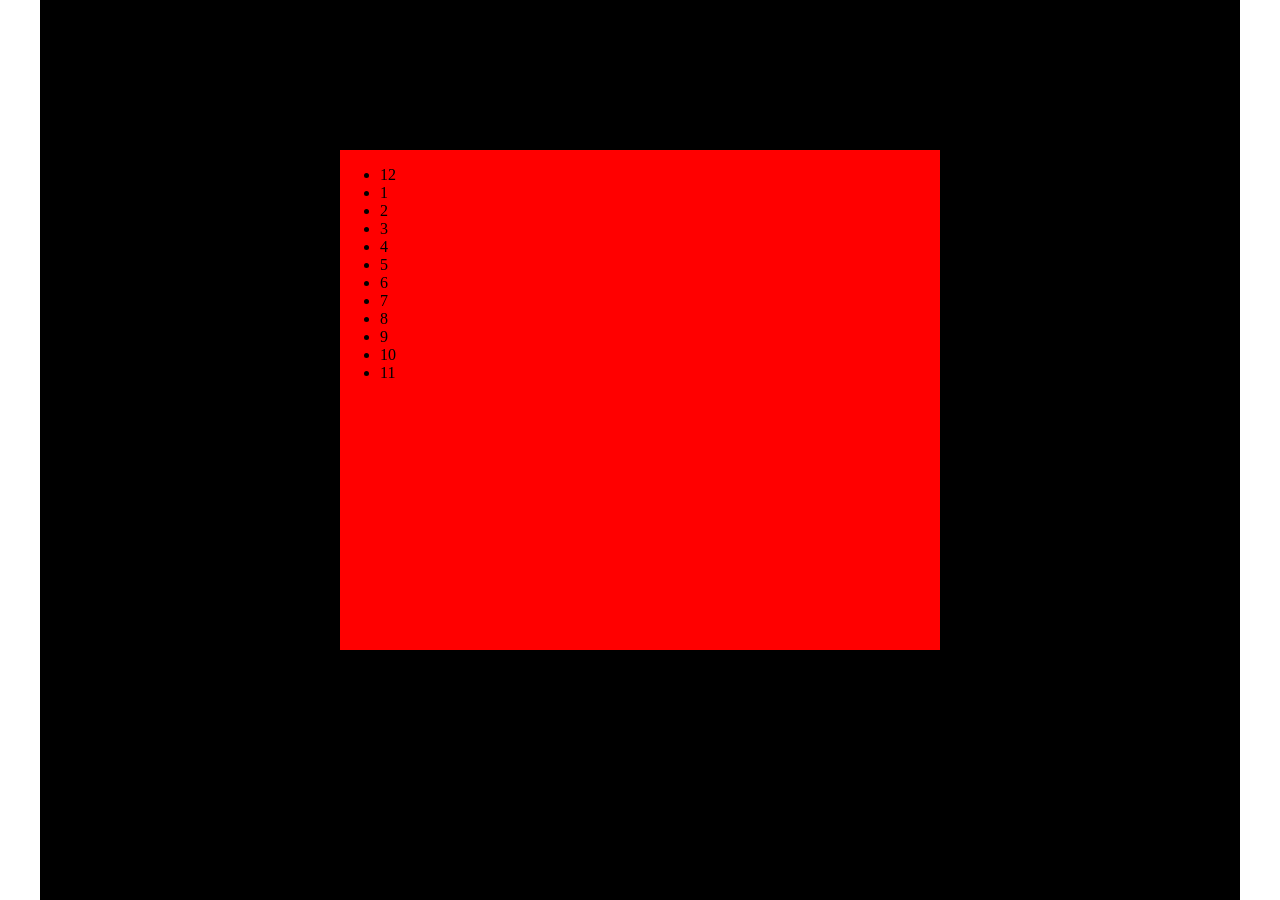
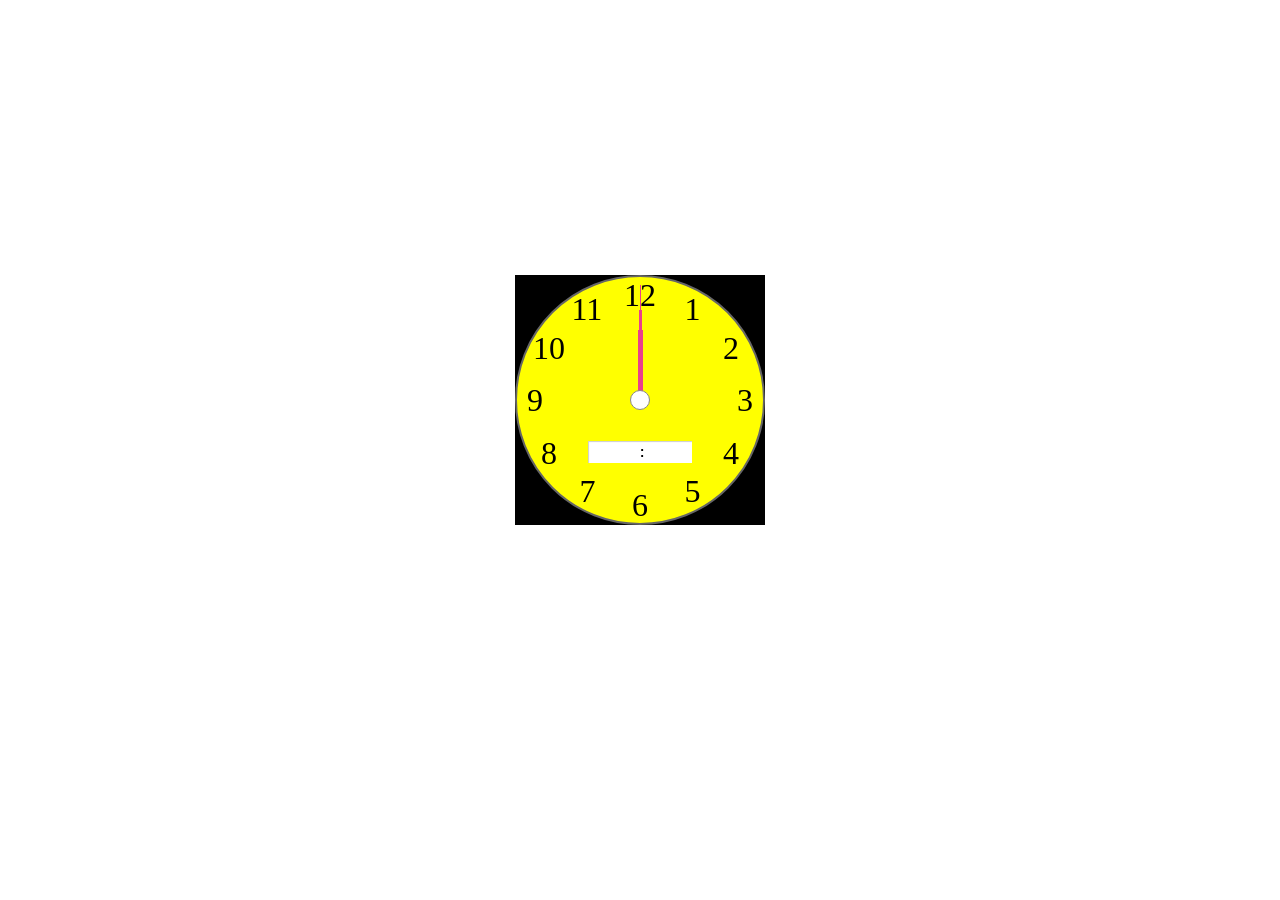
Before and after one commit to senryo0909/clock, a plain HTML site: page index.html in a window 1280 px wide. After the commit the page ends 800 px from the top, so only its background shows below. Drawn offline with Linux system fonts and the light colour scheme.

Commit message:
Del:update new clock

```diff
--- a/index.html
+++ b/index.html
@@ -4,28 +4,39 @@
     <meta charset="UTF-8">
     <meta http-equiv="X-UA-Compatible" content="IE=edge">
     <meta name="viewport" content="width=device-width, initial-scale=1.0">
-    <link rel="stylesheet" href="./style/style.css">
+    <link rel="stylesheet" href="./style.css">
     <title>Document</title>
 </head>
 <body>
-    <div class="main">
-        <div class="round">
-            <ul class="outNumber">
-                <li class="numbers">12</li>
-                <li class="numbers">1</li>
-                <li class="numbers">2</li>
-                <li class="numbers">3</li>
-                <li class="numbers">4</li>
-                <li class="numbers">5</li>
-                <li class="numbers">6</li>
-                <li class="numbers">7</li>
-                <li class="numbers">8</li>
-                <li class="numbers">9</li>
-                <li class="numbers">10</li>
-                <li class="numbers">11</li>
-            </ul>
-        </div>
+<div class="analog-clock">
+    <div class="movement-board">
+        <ol class="dial">
+            <li aria-label="five past">1</li>
+            <li aria-label="ten past">2</li>
+            <li aria-label="a quarter past">3</li>
+            <li aria-label="twenty past">4</li>
+            <li aria-label="twenty five past">5</li>
+            <li aria-label="half past">6</li>
+            <li aria-label="twenty five to">7</li>
+            <li aria-label="twenty to">8</li>
+            <li aria-label="quarter to">9</li>
+            <li aria-label="ten to">10</li>
+            <li aria-label="five to">11</li>
+            <li aria-label="o'clock">12</li>
+        </ol>
+        <p class="hands">
+            <span class="hour-hand"></span>
+            <span class="minute-hand"></span>
+            <span class="second-hand"></span>
+            <span class="cap"></span>
+        </p>
+        <p class="digital-time">
+            <span class="hour"></span>
+            <span class="minute"></span>
+            <span class="second"></span>
+        </p>
     </div>
+</div>
     <script src="main.js"></script>
 </body>
 </html>
--- a/main.js
+++ b/main.js
@@ -1 +1,74 @@
 'use strict';
+
+(function () {
+  // ゼロ埋め
+  var zeroPadding = function (number, digit) {
+    var numberLength = String(number).length;
+    if (digit > numberLength) {
+      return new Array(digit - numberLength + 1).join(0) + number;
+    } else {
+      return number;
+    }
+  };
+
+  window.addEventListener("DOMContentLoaded", function () {
+    var stageElem = document.querySelector(".analog-clock"),
+      boardElem = stageElem.querySelector(".movement-board"),
+      dialsElem = boardElem.querySelector(".dial"),
+      dialItemElems = dialsElem.querySelectorAll("li"),
+      handsElem = boardElem.querySelector(".hands"),
+      hourHandElem = handsElem.querySelector(".hour-hand"),
+      minuteHandElem = handsElem.querySelector(".minute-hand"),
+      secondHandElem = handsElem.querySelector(".second-hand"),
+      digitalTimeElem = boardElem.querySelector(".digital-time"),
+      timeHourElem = digitalTimeElem.querySelector(".hour"),
+      timeMinuteElem = digitalTimeElem.querySelector(".minute"),
+      timeSecondElem = digitalTimeElem.querySelector(".second"),
+      radius = stageElem.clientWidth / 2 - 20, // 半径 - 内側に寄せる値
+      smoothRotate = false; // スムーズに秒針を動かすかどうか
+
+    // ダイヤルの配置
+    Array.prototype.forEach.call(dialItemElems, function (element, index) {
+      var angle = (index + 1) * 30,
+        radian = ((angle - 90) / 180) * Math.PI,
+        x = radius * Math.cos(radian),
+        y = radius * Math.sin(radian);
+
+      element.style.transform =
+        "translate(" + x.toFixed(2) + "px, " + y.toFixed(2) + "px)";
+    });
+
+    // レンダリング
+    var render = function () {
+      var dateObj = new Date(),
+        timeHour = dateObj.getHours(),
+        timeMinute = dateObj.getMinutes(),
+        timeSeconds = dateObj.getSeconds(),
+        timeMilliseconds = dateObj.getMilliseconds(),
+        hourHandAngle = (timeHour / 12) * 360,
+        minuteHandAngle = (timeMinute / 60) * 360;
+
+      if (smoothRotate) {
+        secondHandAngle =
+          (Number(
+            (timeSeconds + timeMilliseconds / 1000).toFixed(3).replace(".", "")
+          ) /
+            60000) *
+          360;
+      } else {
+        secondHandAngle = (timeSeconds / 60) * 360;
+      }
+
+      hourHandElem.style.transform = "rotate(" + hourHandAngle + "deg)";
+      minuteHandElem.style.transform = "rotate(" + minuteHandAngle + "deg)";
+      secondHandElem.style.transform = "rotate(" + secondHandAngle + "deg)";
+
+      timeHourElem.textContent = zeroPadding(timeHour, 2);
+      timeMinuteElem.textContent = zeroPadding(timeMinute, 2);
+      timeSecondElem.textContent = zeroPadding(timeSeconds, 2);
+    };
+
+    setInterval(render, 10);
+    render();
+  });
+})();
--- /dev/null
+++ b/style.css
@@ -0,0 +1,135 @@
+div.analog-clock {
+    width:250px;
+    height:250px;
+    position: absolute;
+    top: 50%;
+    left: 50%;
+    transform: translate(-50%, -50%);
+    background-color: black;
+}
+
+    div.analog-clock div.movement-board {
+        /* position:relative; */
+        /* border solid 2pxをwidth・heightに含める */
+        box-sizing:border-box;
+        border:2px solid #666;
+        border-radius:50%;
+        width:100%;
+        height:100%;
+        /* background-color:#f5f5f5; */
+        background-color: yellow;
+    }
+ /* z-indexは必要だったのか（　＾ω＾）・・・ */
+        div.analog-clock div.movement-board ol.dial {
+            margin:0;
+            padding:0;
+            position:absolute;
+            top:50%;
+            left:50%;
+            /* z-index:1; */
+            list-style:none;
+            /* background-color: red; */
+        }
+
+            div.analog-clock div.movement-board ol.dial li {
+                position:absolute;
+                top:-0.5em;
+                left:-0.25em;
+                font-size:2rem;
+                line-height:1em;
+            }
+
+            div.analog-clock div.movement-board ol.dial li:nth-last-child(1) {
+                transform:translate(52.5px, -90.93px);
+            }
+
+            div.analog-clock div.movement-board ol.dial li:nth-last-child(-n+3) {
+                left:-0.5em;
+            }
+
+        div.analog-clock div.movement-board p.hands {
+            margin:0;
+            position:absolute;
+            top:50%;
+            left:50%;
+            z-index:3;
+        }
+
+            div.analog-clock div.movement-board p.hands span.hour-hand {
+                display:block;
+                position:absolute;
+                left:-2px;
+                bottom:0;
+                width:5px;
+                height:70px;
+                background-color:#ea3f8d;
+                transform-origin:50% bottom;
+            }
+
+            div.analog-clock div.movement-board p.hands span.minute-hand {
+                display:block;
+                position:absolute;
+                left:-1px;
+                bottom:0;
+                width:3px;
+                height:90px;
+                background-color:#ea3f8d;
+                transform-origin:50% bottom;
+            }
+
+            div.analog-clock div.movement-board p.hands span.second-hand {
+                display:block;
+                position:absolute;
+                left:0;
+                bottom:0;
+                width:1px;
+                height:115px;
+                background-color:#ea3f8d;
+                transform-origin:50% bottom;
+            }
+
+            div.analog-clock div.movement-board p.hands span.cap {
+                display:block;
+                position:absolute;
+                left:-10px;
+                bottom:-10px;
+                box-sizing:border-box;
+                border:1px solid #888;
+                border-radius:50%;
+                width:20px;
+                height:20px;
+                background-color:#fff;
+            }
+
+        div.analog-clock div.movement-board p.digital-time {
+            position:absolute;
+            bottom:25%;
+            left:50%;
+            z-index:2;
+            margin:0;
+            padding:2px;
+            min-width:100px;
+            background-color:#fff;
+            box-shadow:inset 1px 1px 1px 0 rgba(0, 0, 0, 0.2);
+            transform:translate(-50%, 0);
+            text-align:center;
+            letter-spacing:-1em;
+        }
+
+            div.analog-clock div.movement-board p.digital-time span {
+                display:inline-block;
+            }
+
+            div.analog-clock div.movement-board p.digital-time span.hour {}
+
+            div.analog-clock div.movement-board p.digital-time span.hour::after {
+                content:":";
+            }
+
+            div.analog-clock div.movement-board p.digital-time span.minute {}
+
+            div.analog-clock div.movement-board p.digital-time span.minute::after {
+                content:":";
+            }
+
+            div.analog-clock div.movement-board p.digital-time span.second {}
--- a/style/style.scss
+++ /dev/null
@@ -1,24 +0,0 @@
-body{
-
-.main{
-    width: 1200px;
-    height: 1000px;
-    position: absolute;
-    top: 50%;
-    left: 50%;
-    transform: translate(-50%,-50% );
-    background-color: black;
-
-     .round{
-          position: absolute;
-          top: 50%;
-          left: 50%;
-          transform:translate(-50%, -50%);
-          width: 600px;
-          height: 500px;
-          background-color: red;
-
-
-    }
-}
-}
```
Also changed, not shown: style/style.css (deleted), 1 other file.
